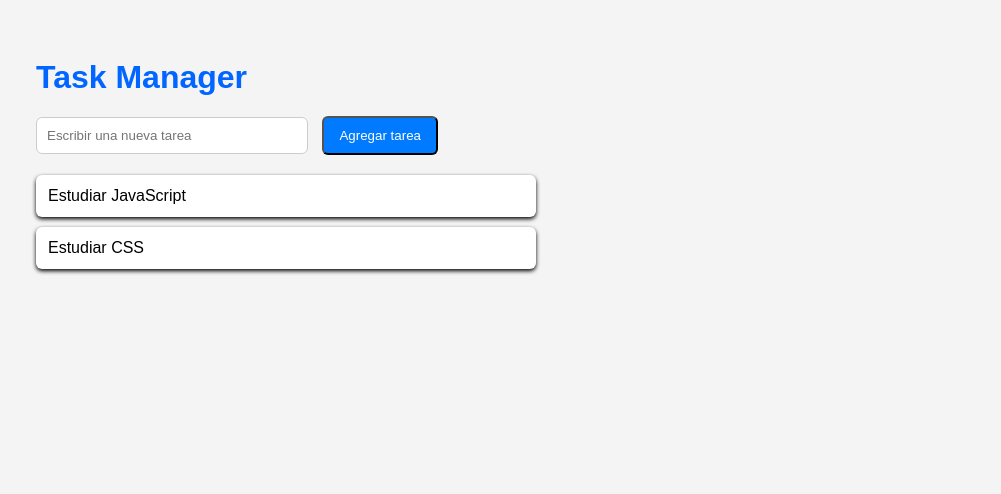
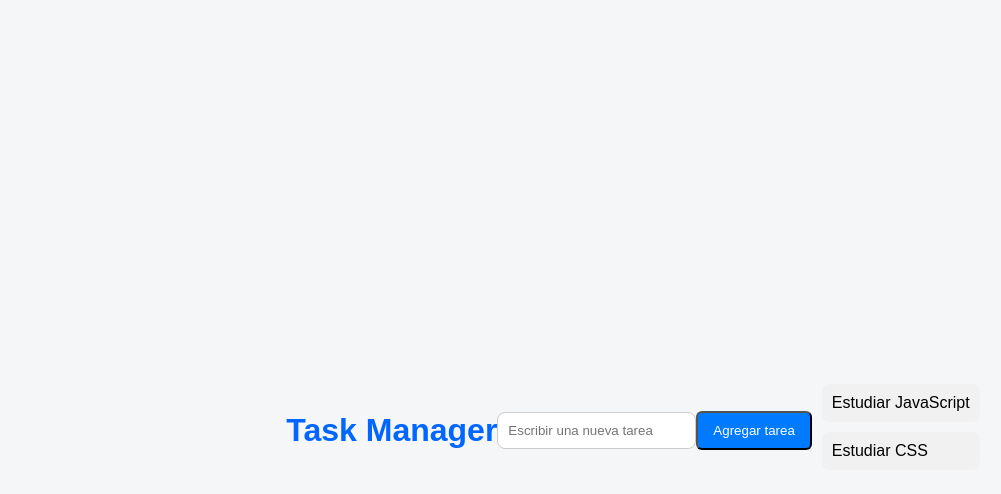
Before and after one commit to JuanQuelca/fullstack-project, a plain HTML site: page index.html in a window 1280 px wide. Shown: the whole page, without its empty margins (2-1003 px from the left). Drawn offline with Linux system fonts and the light colour scheme.

Commit message:
Cambios en el CSS

```diff
--- a/index.html
+++ b/index.html
@@ -8,21 +8,38 @@
         body{
           font-family: Arial, sans-serif;
           padding: 30px;
-          background-color: #f4f4f4;
+          background-color: #f4f6f8;
+          display: flex;
+          justify-content: center;
+          align-items: center;
+          height: 100vh;
+          margin: 0;
         }
+        .container {
+        background: white;
+        padding: 20px;
+        border-radius: 12px;
+        box-shadow: 0 4px 10px rgba(0,0,0,0.1);
+        width: 350px;
+        }
+
         h1{
+            text-align: center;
             color: rgb(0, 102, 255);
             margin-bottom: 20px;
         }
+        .input-group{
+            display: flex;
+            gap: 10px; /* espacio entre lineas*/
+        }
         input{
             padding: 10px;
-            width: 250px;
+            /*width: 250px;*/
             border: 1px solid #ccc;
-            border-radius: 6px;
+            border-radius: 8px;
         }
         button{
             padding: 10px 15px;
-            margin-left: 10px;
             background-color: #007bff;
             color: #ffffff;
             border-radius: 6px;
@@ -33,17 +50,26 @@
         }
         ul{
             list-style: none;
-            padding: 0;
+            padding: 10px;
             margin-top: 20px;
-            width: 500px;
+
         }
         li{
-            background-color: #ffffff;
-            padding: 12px;
+            background: #f1f1f1;
+            padding: 10px;
+            border-radius: 8px;
+            display: flex;
+            justify-content: space-between;
+            align-items: center;
             margin-bottom: 10px;
-            border-radius: 6px;
-            box-shadow: 0 2px 4px rgba(0, 0, 0, 1);
         }
+        .delete-btn{
+            background: #e74c3c;
+        }
+        .delete-btn:hover {
+            background: #c0392b;
+        }
+
     </style>
 </head>
 <body>
```
